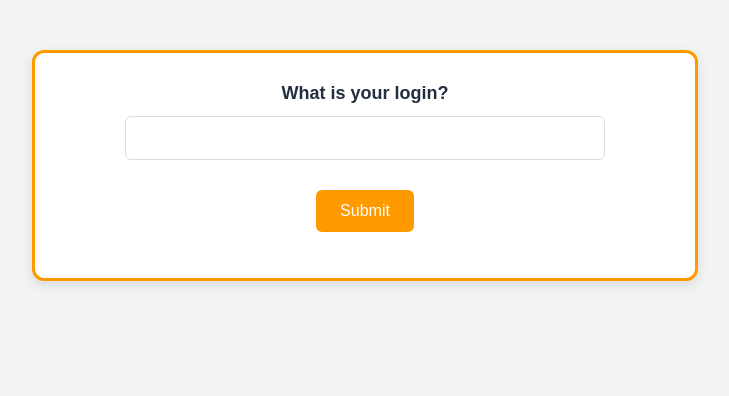
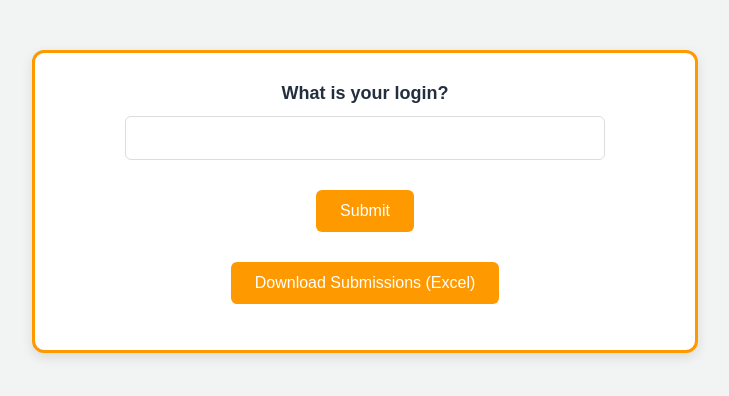
Before and after one commit to quetzin/p2p_mentorship, a Flask app: page / in a window 1280 px wide. Shown: the top 396 px of the page, without its empty margins (275-1004 px from the left). Run offline with Flask 3, Linux system fonts and the light colour scheme.

Commit message:
excel and json

```diff
--- a/Mentorship/app.py
+++ b/Mentorship/app.py
@@ -1,8 +1,35 @@
-from flask import Flask, render_template, request, redirect, session, url_for
+from flask import Flask, render_template, request, redirect, session, url_for, send_file, jsonify
 import urllib.parse
+import json
+import os
+from datetime import datetime
+import pandas as pd
 
 app = Flask(__name__)
 app.secret_key = 'your_secret_key_here'
+
+SUBMISSIONS_FILE = "submissions.json"
+EXCEL_FILE = "submissions.xlsx"
+
+def load_submissions():
+    if os.path.exists(SUBMISSIONS_FILE):
+        with open(SUBMISSIONS_FILE, "r") as f:
+            return json.load(f)
+    return []
+
+def save_submission(data):
+    all_data = load_submissions()
+    all_data.append(data)
+    with open(SUBMISSIONS_FILE, "w") as f:
+        json.dump(all_data, f, indent=4)
+
+def generate_excel():
+    data = load_submissions()
+    if not data:
+        return None
+    df = pd.DataFrame(data)
+    df.to_excel(EXCEL_FILE, index=False)
+    return EXCEL_FILE
 
 @app.route('/')
 def login():
@@ -57,8 +84,18 @@ def final_questions():
 
 @app.route('/final_questions', methods=['POST'])
 def handle_final_submission():
-    session['specific_focus'] = request.form['specific_focus']
-    session['concerns'] = request.form['concerns']
+    data = {
+        "timestamp": datetime.now().isoformat(),
+        "login_initial": session.get('login_initial'),
+        "mentee_count": session.get('mentee_count'),
+        "mentees": session.get('mentees'),
+        "focus_areas": session.get('focus_areas'),
+        "specific_focus": request.form['specific_focus'],
+        "concerns": request.form['concerns']
+    }
+    save_submission(data)
+    session['specific_focus'] = data['specific_focus']
+    session['concerns'] = data['concerns']
     return redirect('/send_email')
 
 @app.route('/send_email')
@@ -79,5 +116,12 @@ Concerns: {session.get('concerns')}
     mailto_link = f"mailto:{to}?subject={urllib.parse.quote(subject)}&body={urllib.parse.quote(body)}"
     return render_template('send_email.html', mailto_link=mailto_link)
 
+@app.route('/download_excel')
+def download_excel():
+    filepath = generate_excel()
+    if filepath:
+        return send_file(filepath, as_attachment=True)
+    return "No data available to export."
+
 if __name__ == '__main__':
     app.run(debug=True)
--- a/Mentorship/requirements.txt
+++ b/Mentorship/requirements.txt
@@ -1,2 +1,4 @@
 Flask==2.3.3
 gunicorn
+pandas
+openpyxl
--- a/Mentorship/templates/login.html
+++ b/Mentorship/templates/login.html
@@ -3,9 +3,13 @@
     <link rel="stylesheet" type="text/css" href="{{ url_for('static', filename='styles.css') }}">
 </head>
 <div class="container">
-<form method="POST" action="/login">
-    <label>What is your login?</label>
-    <input type="text" name="login" required>
-    <button type="submit">Submit</button>
-</form>
+    <form method="POST" action="/login">
+        <label>What is your login?</label>
+        <input type="text" name="login" required>
+        <button type="submit">Submit</button>
+    </form>
+
+    <form method="GET" action="/download_excel" style="margin-top: 20px;">
+        <button type="submit">Download Submissions (Excel)</button>
+    </form>
 </div>
```
Also changed, not shown: Mentorship/submissions.json (added, +19 -0 lines), 1 other file.
